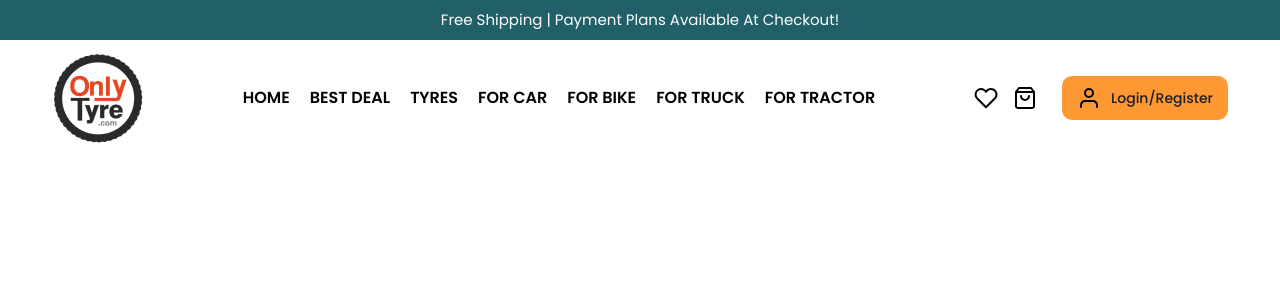
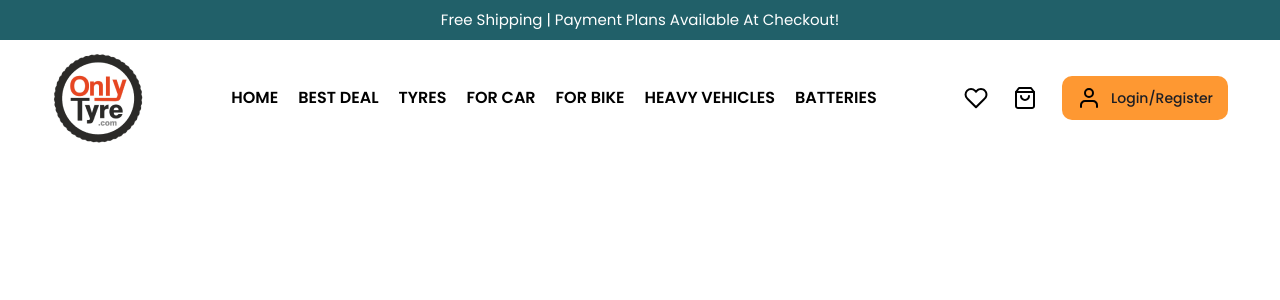
Before and after one commit to Neelamkhan018/Onlytyre-Frontend, a React (Create React App) app: page /menu in a window 1280 px wide. Shown: the top 300 px of the page. Built offline with nearby package versions, Linux system fonts and the light colour scheme.

Commit message:
changes done

```diff
--- a/src/Component/AddtoCart/AddtoCart.js
+++ b/src/Component/AddtoCart/AddtoCart.js
@@ -380,7 +380,7 @@ const handleCheckout = async () => {
 
   if (!loggedInUser) {
       alert("Please log in or register to proceed to checkout.");
-      navigate('/front-register');
+      navigate('/Loginpage');
       return;
   }
 
--- a/src/Component/Menu/HeaderMenu.js
+++ b/src/Component/Menu/HeaderMenu.js
@@ -1,3 +1,157 @@
+
+
+
+
+
+
+// import React, { useState, useEffect } from 'react';
+// import { Link } from 'react-router-dom';
+// import FrontendLogin from '../FrontendLogin/Login';
+// import Slidercart from '../Slidercart/Slidercart';
+
+// export default function HeaderMenu({ cart }) {
+//   const [menuOpen, setMenuOpen] = useState(false);
+//   const [loggedInUser, setLoggedInUser] = useState(null);
+
+
+//   useEffect(() => {
+//     // Retrieve logged-in user from localStorage on component mount
+//     const storedUser = localStorage.getItem('loggedInUser');
+//     if (storedUser) {
+//       setLoggedInUser(storedUser);
+//     }
+//   }, []);
+
+//   const toggleMenu = () => {
+//     setMenuOpen(!menuOpen);
+//   };
+
+//   const cartCount = Array.isArray(cart) ? cart.reduce((count, item) => count + (item.count || 0), 0) : 0;
+
+//   const handleLoginSuccess = (email) => {
+//     setLoggedInUser(email); // Set the logged-in user's email
+//     localStorage.setItem('loggedInUser', email); // Save to localStorage
+//   };
+
+//   const handleLogout = () => {
+//     setLoggedInUser(null); // Clear the logged-in user state
+//     localStorage.removeItem('loggedInUser'); // Remove from localStorage
+//   };
+
+//   return (
+//     <>
+//       <header>
+//         <div className="topHeader">
+//           <div className="container">
+//             <div className="row">
+//               <div className="col-12">
+//                 <p>Free Shipping | Payment Plans Available At Checkout!</p>
+//               </div>
+//             </div>
+//           </div>
+//         </div>
+
+//         <div className="mainHeader">
+//           <div className="container">
+//             <div className="row">
+//               <div className="wrapper">
+//                 <div
+//                   className="mobileMenu"
+//                   onClick={toggleMenu}
+//                   data-bs-toggle="offcanvas"
+//                   data-bs-target="#menuBox"
+//                   aria-controls="menuBox"
+//                 >
+//                   <img src="/assets/images/icons/svg/menu.svg" alt="Menu" />
+//                 </div>
+
+//                 <Link to="/" className="logo">
+//                   <img src="/assets/images/logo/logo.png" alt="Logo" />
+//                 </Link>
+
+//                 <ul className={`desktopNav ${menuOpen ? 'open' : ''}`}>
+//                   <li><Link to="/">HOME</Link></li>
+//                   <li><Link to="/bestdeal">BEST DEAL</Link></li>
+//                   <li><Link to="/tyres">TYRES</Link></li>
+//                   <li><Link to="/forcar">FOR CAR</Link></li>
+//                   <li><Link to="/forbike">FOR BIKE</Link></li>
+//                   <li><Link to="/forTruck">FOR TRUCK</Link></li>
+//                   <li><Link to="/forTractor">FOR TRACTOR</Link></li>
+//                 </ul>
+
+
+
+
+//                 <div className="userMenu">
+//                   <ul>
+//                     <li><a href="#"><img src="/assets/images/icons/svg/wishlist.svg" alt="Wishlist" /></a></li>
+//                     <li>
+//                       <a
+//                         href="#"
+//                         className="cart"
+//                         data-bs-toggle="offcanvas"
+//                         data-bs-target="#cartBox"
+//                         aria-controls="cartBox"
+//                       >
+//                         <img src="/assets/images/icons/svg/cart.svg" alt="Cart" />
+//                         {cartCount > 0 && <span className="cart-count">{cartCount}</span>}
+//                       </a>
+//                     </li>
+//                   </ul>
+
+//                   {/* Display email when user is logged in */}
+//                   {loggedInUser ? (
+//                     <div className="btn-group loggedIN">
+//                       <button
+//                         type="button"
+//                         className="btn btn-secondary"
+//                         data-bs-toggle="dropdown"
+//                         aria-expanded="false"
+//                       >
+//                         {/* <div className="profile">N</div> */}
+//                         <div className="profile">{loggedInUser.charAt(0).toUpperCase()}</div> {/* Display first letter of logged-in user's name */}
+//                         <div className="name">{loggedInUser}</div> {/* Display logged-in email */}
+//                       </button>
+//                       <ul className="dropdown-menu dropdown-menu-end">
+//                         <li><Link to="my-account" className="dropdown-item">Edit Profile</Link></li>
+//                         <li><Link to="#" className="dropdown-item">Subscription details</Link></li>
+//                         <li><Link to="#" className="dropdown-item">Billing History</Link></li>
+//                         <li>
+//                           <Link to="#" className="dropdown-item" onClick={handleLogout}>
+//                             <img src="/assets/images/icons/svg/logout-2.svg" alt="Logout" /> Logout
+//                           </Link>
+//                         </li>
+//                       </ul>
+//                     </div>
+//                   ) : (
+//                     <Link
+//                       to="#"
+//                       className="btn1"
+//                       data-bs-toggle="offcanvas"
+//                       data-bs-target="#loginBox"
+//                       aria-controls="loginBox"
+//                     >
+//                       <img src="/assets/images/icons/svg/user.svg" alt="User Icon" />
+//                       <span>Login/Register</span>
+//                     </Link>
+//                   )}
+//                 </div>
+//               </div>
+//             </div>
+//           </div>
+//         </div>
+//       </header>
+
+//       <FrontendLogin onLoginSuccess={handleLoginSuccess} />
+
+//       <Slidercart  cart={cart}/>
+//     </>
+//   );
+// }
+
+
+
+
 
 import React, { useState, useEffect } from 'react';
 import { Link } from 'react-router-dom';
@@ -6,13 +160,14 @@ import Slidercart from '../Slidercart/Slidercart';
 
 export default function HeaderMenu({ cart }) {
   const [menuOpen, setMenuOpen] = useState(false);
-  const [loggedInUser , setLoggedInUser ] = useState(null);
+  const [loggedInUser, setLoggedInUser] = useState(null);
   const [cartCount, setCartCount] = useState(0);
+  const [dropdownOpen, setDropdownOpen] = useState(false);
 
   useEffect(() => {
-    const storedUser  = localStorage.getItem('loggedInUser ');
-    if (storedUser ) {
-      setLoggedInUser (storedUser );
+    const storedUser = localStorage.getItem('loggedInUser');
+    if (storedUser) {
+      setLoggedInUser(storedUser);
     }
 
     const loadCart = () => {
@@ -23,27 +178,22 @@ export default function HeaderMenu({ cart }) {
       }
     };
 
-    loadCart(); // Initial load
+    loadCart();
 
-    // Listen for custom event
     window.addEventListener('cartUpdated', loadCart);
-
-    // Cleanup
     return () => window.removeEventListener('cartUpdated', loadCart);
   }, []);
 
-  const toggleMenu = () => {
-    setMenuOpen(!menuOpen);
-  };
+  const toggleMenu = () => setMenuOpen(!menuOpen);
 
   const handleLoginSuccess = (email) => {
-    setLoggedInUser (email);
-    localStorage.setItem('loggedInUser ', email);
+    setLoggedInUser(email);
+    localStorage.setItem('loggedInUser', email);
   };
 
   const handleLogout = () => {
-    setLoggedInUser (null);
-    localStorage.removeItem('loggedInUser ');
+    setLoggedInUser(null);
+    localStorage.removeItem('loggedInUser');
   };
 
   return (
@@ -62,8 +212,15 @@ export default function HeaderMenu({ cart }) {
         <div className="mainHeader">
           <div className="container">
             <div className="row">
-              <div className="wrapper" style={{ display: 'flex', alignItems: 'center', justifyContent: 'space-between', flexWrap: 'wrap' }}>
-
+              <div
+                className="wrapper"
+                style={{
+                  display: 'flex',
+                  alignItems: 'center',
+                  justifyContent: 'space-between',
+                  flexWrap: 'wrap'
+                }}
+              >
                 <div
                   className="mobileMenu"
                   onClick={toggleMenu}
@@ -78,7 +235,6 @@ export default function HeaderMenu({ cart }) {
                   <img src="/assets/images/logo/logo.png" alt="Logo" />
                 </Link>
 
-                {/* Navigation Menu */}
                 <ul
                   className={`desktopNav ${menuOpen ? 'open' : ''}`}
                   style={{
@@ -97,14 +253,44 @@ export default function HeaderMenu({ cart }) {
                   <li><Link to="/tyres">TYRES</Link></li>
                   <li><Link to="/forcar">FOR CAR</Link></li>
                   <li><Link to="/forbike">FOR BIKE</Link></li>
-                  <li><Link to="/forTruck">FOR TRUCK</Link></li>
-                  <li><Link to="/forTractor">FOR TRACTOR</Link></li>
+
+                  <li
+                    style={{ position: 'relative' }}
+                    onMouseEnter={() => setDropdownOpen(true)}
+                    onMouseLeave={() => setDropdownOpen(false)}
+                  >
+                    <Link to="#">HEAVY VEHICLES</Link>
+                    <ul
+                      style={{
+                        position: 'absolute',
+                        top: '100%',
+                        left: 0,
+                        display: dropdownOpen ? 'block' : 'none',
+                        listStyle: 'none',
+                        padding: 0,
+                        margin: 0,
+                        backgroundColor: 'white',
+                        boxShadow: '0 2px 5px rgba(0,0,0,0.2)',
+                        zIndex: 1000
+                      }}
+                    >
+                      <li style={{ padding: '10px 15px' }}>
+                        <Link to="/forTruck" style={{ textDecoration: 'none', color: 'black' }}>FOR TRUCK</Link>
+                      </li>
+                      <li style={{ padding: '10px 15px' }}>
+                        <Link to="/forTractor" style={{ textDecoration: 'none', color: 'black' }}>FOR TRACTOR</Link>
+                      </li>
+                    </ul>
+                  </li>
+
+                  <li><Link to="/batteries">BATTERIES</Link></li>
                 </ul>
 
-                {/* User Menu */}
                 <div className="userMenu">
-                  <ul style={{ display: 'flex', alignItems: 'center', gap: '15px', listStyle: 'none', margin: 0, padding: 0 }}>
-                    <li><a href="#"><img src="/assets/images/icons/svg/wishlist.svg" alt="Wishlist" /></a></li>
+                  <ul>
+                    <li>
+                      <a href="#"><img src="/assets/images/icons/svg/wishlist.svg" alt="Wishlist" /></a>
+                    </li>
                     <li>
                       <a
                         href="#"
@@ -119,7 +305,7 @@ export default function HeaderMenu({ cart }) {
                     </li>
                   </ul>
 
-                  {loggedInUser  ? (
+                  {loggedInUser ? (
                     <div className="btn-group loggedIN">
                       <button
                         type="button"
@@ -127,11 +313,11 @@ export default function HeaderMenu({ cart }) {
                         data-bs-toggle="dropdown"
                         aria-expanded="false"
                       >
-                        <div className="profile">{loggedInUser .charAt(0).toUpperCase()}</div>
-                        <div className="name">{loggedInUser }</div>
+                        <div className="profile">{loggedInUser.charAt(0).toUpperCase()}</div>
+                        <div className="name">{loggedInUser}</div>
                       </button>
                       <ul className="dropdown-menu dropdown-menu-end">
-                        <li><Link to="my-account" className="dropdown-item">Edit Profile</Link></li>
+                        <li><Link to="/my-account" className="dropdown-item">Edit Profile</Link></li>
                         <li><Link to="#" className="dropdown-item">Subscription details</Link></li>
                         <li><Link to="#" className="dropdown-item">Billing History</Link></li>
                         <li>
@@ -149,7 +335,7 @@ export default function HeaderMenu({ cart }) {
                       data-bs-target="#loginBox"
                       aria-controls="loginBox"
                     >
-                      <img src="/assets/images/icons/svg/user.svg" alt="User  Icon" />
+                      <img src="/assets/images/icons/svg/user.svg" alt="User Icon" />
                       <span>Login/Register</span>
                     </Link>
                   )}
```
